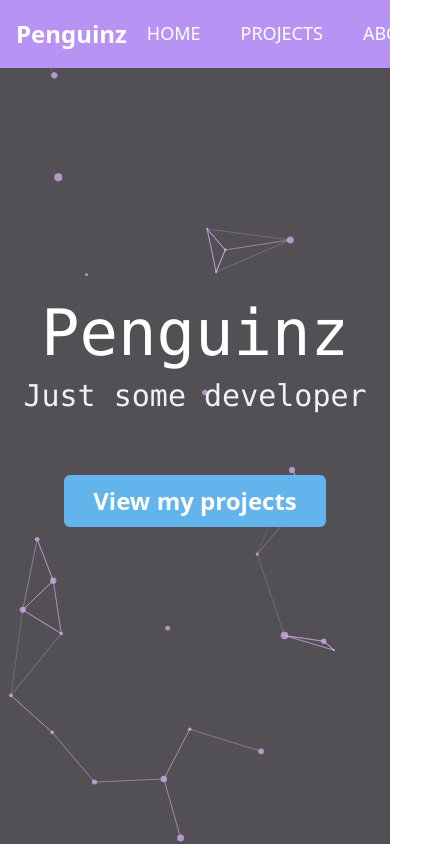
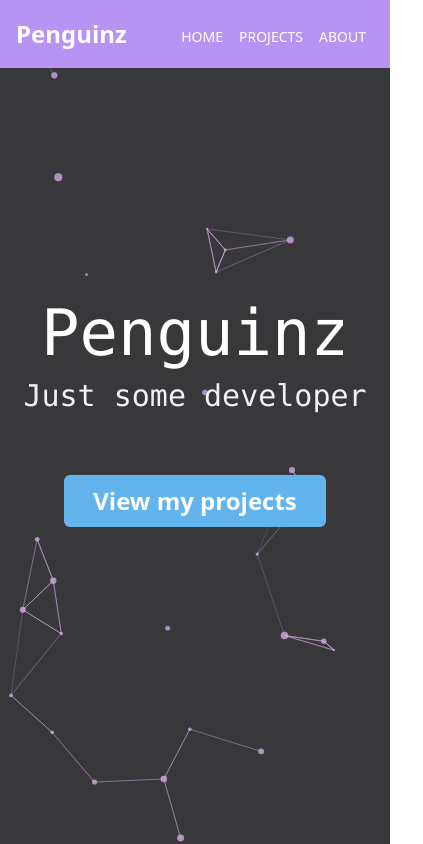
Before and after one commit to Penguinz22/Penguinz-Site, a React (Create React App) app: page / in a window 390 px wide. Shown: the whole page, 423 px wide, since content can reach past the window. Built offline with nearby package versions, Linux system fonts and the light colour scheme.

Commit message:
Fixed for mobile

```diff
--- a/public/index.html
+++ b/public/index.html
@@ -3,7 +3,7 @@
   <head>
     <meta charset="utf-8" />
     <link rel="icon" href="%PUBLIC_URL%/favicon.ico" />
-    <meta name="viewport" content="width=device-width, initial-scale=1" />
+    <meta name="viewport" content="width=device-width, initial-scale=1.0" />
     <link rel="manifest" href="%PUBLIC_URL%/manifest.json" />
     <link
       rel="stylesheet"
--- a/src/App.js
+++ b/src/App.js
@@ -9,7 +9,6 @@ import About from "./pages/About";
 function App() {
   return (
     <>
-      <Navbar />
       <Particles
         id="tsparticles"
         width="100%"
@@ -17,7 +16,7 @@ function App() {
         options={{
           background: {
             color: {
-              value: "#525054",
+              value: "#38383b",
             },
           },
           fpsLimit: 60,
@@ -92,8 +91,9 @@ function App() {
           },
           detectRetina: true,
         }}
-        className="fixed -z-10 w-full h-full"
+        className="fixed -z-10 w-screen h-full"
       />
+      <Navbar />
       <Switch>
         <Route path="/about" component={About} />
         <Route path="/projects" component={Projects} />
--- a/src/components/Navbar.jsx
+++ b/src/components/Navbar.jsx
@@ -4,7 +4,7 @@ import { Link } from "react-router-dom";
 const NavButton = (props) => {
   return (
     <Link
-      className="mx-5 mt-1 hover:text-gray-300 font-medium text-lg"
+      className="mx-2 md:mx-5 mt-1 hover:text-gray-300 font-medium text-sm md:text-lg"
       to={props.location}
     >
       {props.text}
@@ -14,12 +14,12 @@ const NavButton = (props) => {
 
 const Navbar = () => {
   return (
-    <nav className="flex bg-purple-400 w-full text-white p-4 items-start">
+    <nav className="flex bg-purple-400 w-full text-white p-4 items-center">
       <h1 className="text-2xl font-semibold flex-grow">Penguinz</h1>
       <NavButton text="HOME" location="/" />
       <NavButton text="PROJECTS" location="/projects" />
       <NavButton text="ABOUT" location="/about" />
-      <div className="mr-5 lg:mr-10" />
+      <div className="md:mr-5 lg:mr-10" />
     </nav>
   );
 };
--- a/src/components/ProjectCard.jsx
+++ b/src/components/ProjectCard.jsx
@@ -7,7 +7,7 @@ const ProjectCard = (props) => {
       <h4 className="text-lg mb-1">{props.mini}</h4>
       <p className="mb-1 text-sm">{props.description}</p>
       <div className="mt-auto flex">
-        <a href={props.github} target="_blank">
+        <a href={props.github} target="_blank" rel="noopener noreferrer">
           <i className="fa fa-github text-3xl" />
         </a>
       </div>
--- a/src/pages/About.jsx
+++ b/src/pages/About.jsx
@@ -12,7 +12,7 @@ const About = () => {
       <p className="font-sans text-2xl text-gray-100 w-2/3 text-justify">
         Hello I am Penguinz, also known as Penguinz22. I am a Java developer
         interested in the field of game development. I also have experience with
-        Minecraft server plugin development using Spigot and then HTML, CSS,
+        Minecraft server plugin development using Spigot along with HTML, CSS,
         Javascript, and Node. Currently I am in the process of learning C++ and
         further indepth OpenGL and other low level graphics APIs such as Vulkan.
       </p>
--- a/src/pages/Home.jsx
+++ b/src/pages/Home.jsx
@@ -14,7 +14,7 @@ const Home = () => {
       style={{ minHeight: "80vh" }}
     >
       <h1 className="font-mono text-6xl font-medium text-white">Penguinz</h1>
-      <h2 className="font-mono text-3xl font-light text-gray-200 leading-none">
+      <h2 className="font-mono text-3xl font-light text-gray-200 leading-none text-center">
         Just some developer
       </h2>
       <div
```
